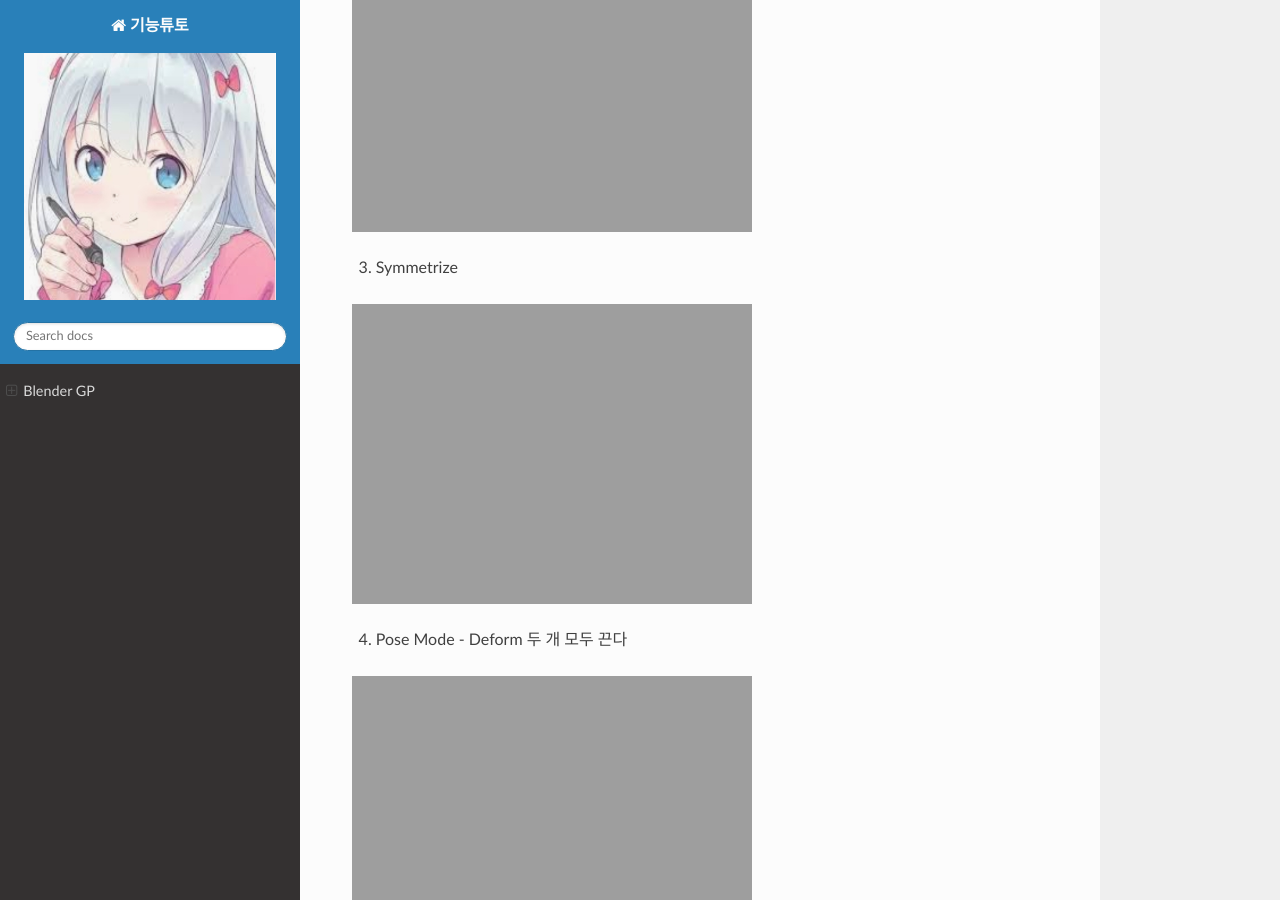
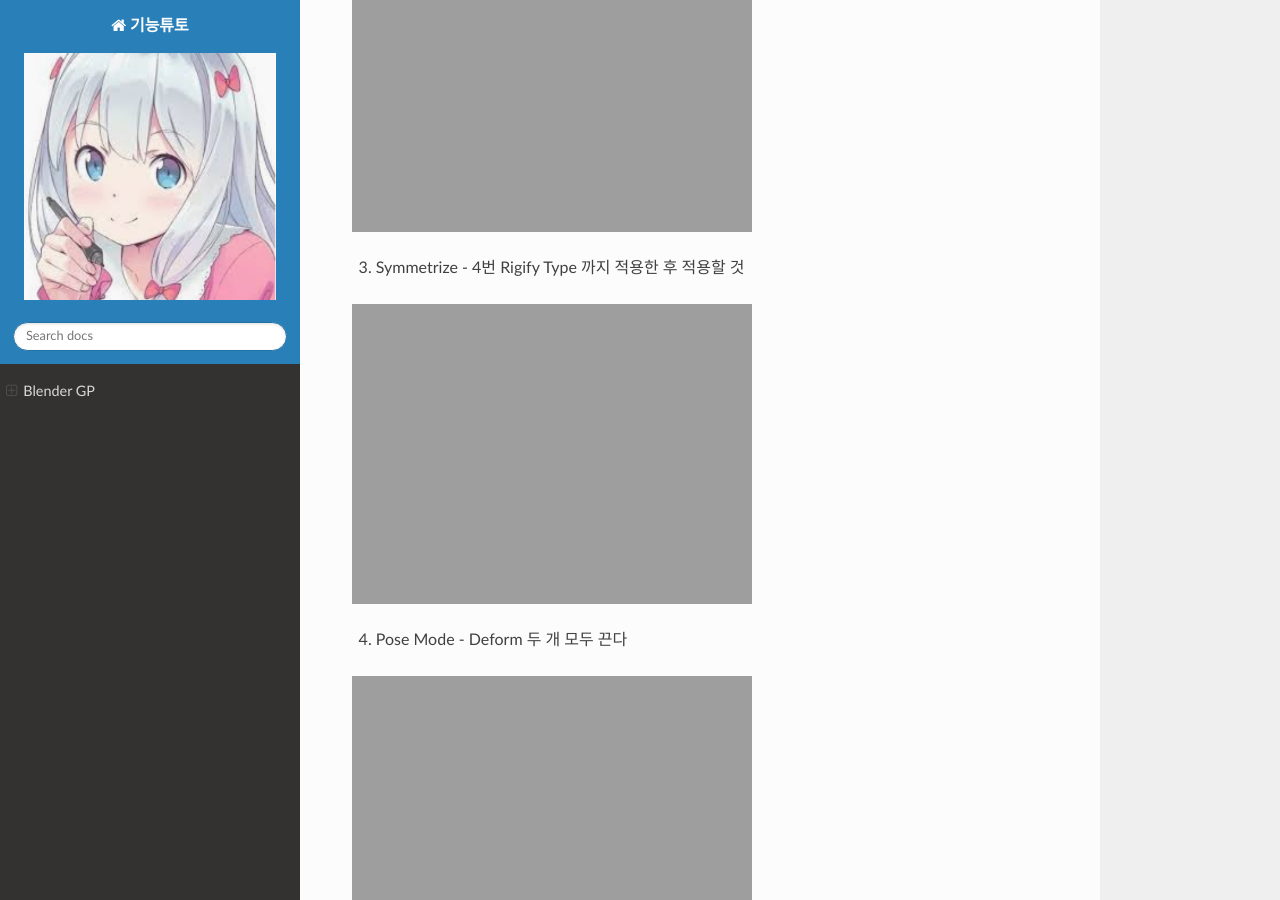
Before and after one commit to lisney/RTD, a Sphinx documentation site: the page built from docs/source/new/blender/gp_act.md, in a window 1280 px wide and 900 px high, scrolled down 79320 px. Built offline with Sphinx 7.4.7 and the Read the Docs theme 2.0.0, drawn with Linux system fonts in a browser that asks for light colours; pages that are not in the unit, such as notebooks, are missing from menus.

Commit message:
Update gp_act.md

```diff
--- a/docs/source/new/blender/gp_act.md
+++ b/docs/source/new/blender/gp_act.md
@@ -709,7 +709,7 @@ Rigify Rig
 ![image](https://user-images.githubusercontent.com/30430227/185047455-120d8a6a-231b-4517-b218-216e12fdd649.png)
 
 
-3. Symmetrize
+3. Symmetrize - 4번 Rigify Type 까지 적용한 후 적용할 것
 
 ![image](https://user-images.githubusercontent.com/30430227/185048038-34b938a5-714f-4354-b820-fb65fe38ff96.png)
 
```
